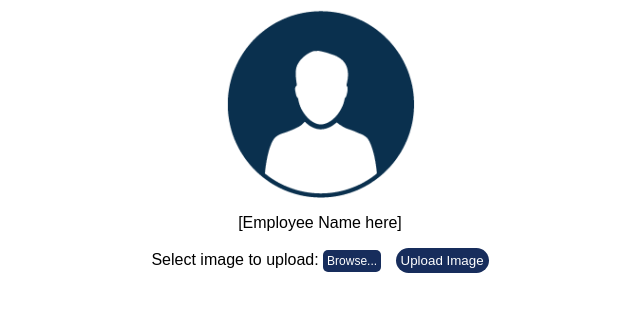
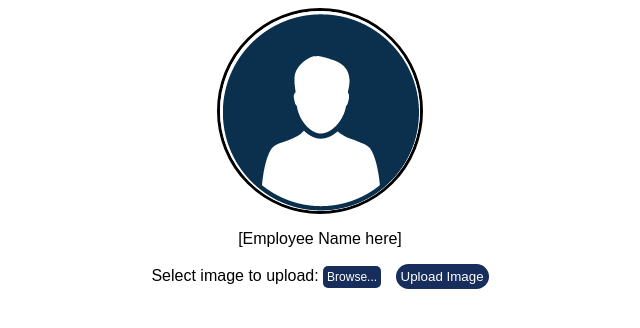
Before and after one commit to KobeNorris/Support-Engineer-Rostering, a PHP site: page /uploadFileTest.php in a window 1280 px wide. Shown: the top 328 px of the page, without its empty margins (320-960 px from the left). Run offline with PHP 8.4, Linux system fonts and the light colour scheme; data that the repository does not hold is empty; some libraries are stand-ins or nearby versions.

Commit message:
changed border

```diff
--- a/NicoleMillinship-FileUploadDemo/uploadFileStyles.css
+++ b/NicoleMillinship-FileUploadDemo/uploadFileStyles.css
@@ -10,8 +10,10 @@ p {
     display: block;
     margin-left: auto;
     margin-right: auto;
-    width:15%;
-    height:15%;
+    width:200px;
+    height:200px;
+    border-style: solid;
+    border-radius: 50%;
 }
 
 input[type=submit]{
--- a/NicoleMillinship-FileUploadDemo/uploadFileTest.php
+++ b/NicoleMillinship-FileUploadDemo/uploadFileTest.php
@@ -22,6 +22,7 @@
         <div>
             <img id="profilePicture" src="uploads/defaultImage.png" />
             <p>[Employee Name here]</p>
+
         </div>
 
         <form action="uploadFileTest.php" method="post" style="text-align: center" enctype="multipart/form-data">
```
